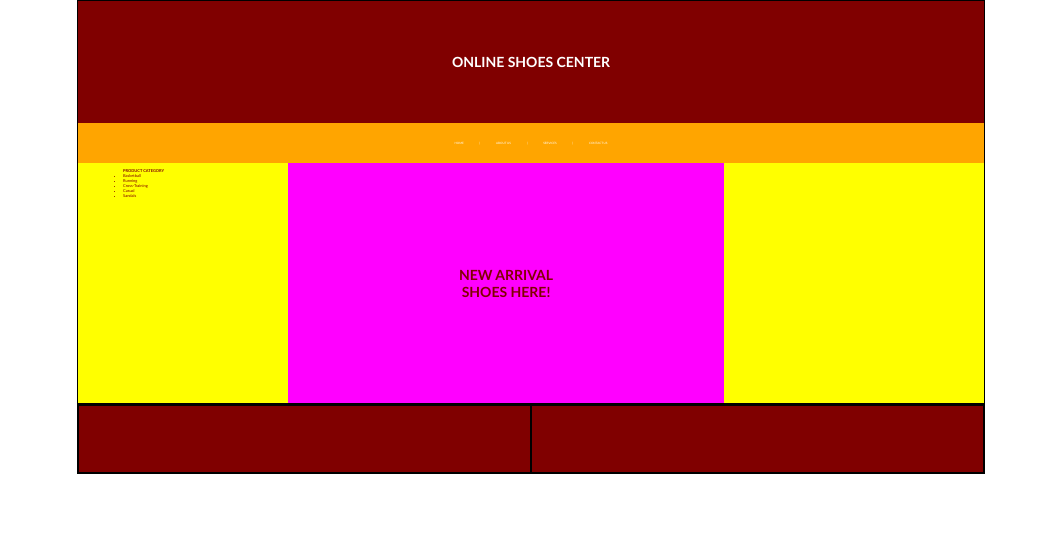
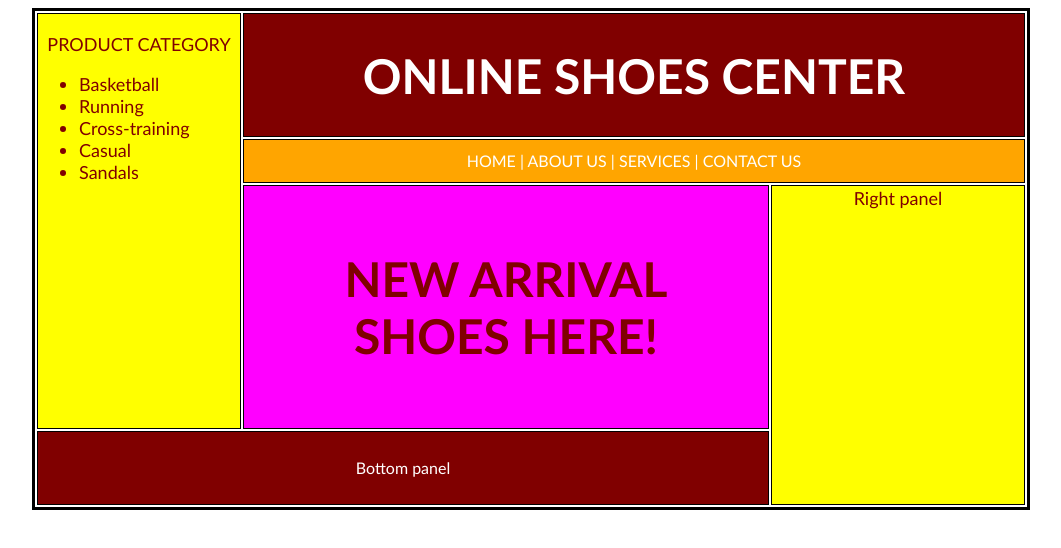
Before and after one commit to JaypeeCabahit/webdev, a plain HTML site: page onlineshoesforpaper.html in a window 1280 px wide. Shown: the whole page, without its empty margins (109-1170 px from the left). Drawn offline with Linux system fonts and the light colour scheme.

Commit message:
Update onlineshoesforpaper.html

```diff
--- a/onlineshoesforpaper.html
+++ b/onlineshoesforpaper.html
@@ -1,49 +1,45 @@
+<!DOCTYPE html>
 <html>
 <head>
     <title>Online Shoes Center</title>
 </head>
-<body style="margin: 0; font-family: Calibri;">
-
-    <table style="width: 908px; text-align: center; border-spacing: 0; margin: 0 auto; border: 1px solid black;">
-        <tr style="height: 120px;">
-            <td colspan="3" style="background-color: maroon; color: white; text-align: center; font-size: 7px;">
-                <h1 style="margin: 0; line-height: 120px;">ONLINE SHOES CENTER</h1>
+<body>
+    <table align="center" border="3" bordercolor="black" width="998">
+        <tr>
+            <td rowspan="3" width="200" bgcolor="yellow" valign="top">
+                <font face="calibri" size="4" color="maroon">
+                    <p align="center">PRODUCT CATEGORY</p>
+                    <ul>
+                        <li>Basketball</li>
+                        <li>Running</li>
+                        <li>Cross-training</li>
+                        <li>Casual</li>
+                        <li>Sandals</li>
+                    </ul>
+                </font>
+            </td>
+            <td colspan="2" bgcolor="maroon" height="120" align="center">
+                <font face="calibri" size="7" color="white"><b>ONLINE SHOES CENTER</b></font>
             </td>
         </tr>
-        <tr style="height: 40px;">
-            <td colspan="3" style="background-color: orange; color: white; font-size: 3px; text-align: center;">
-                <nav>
-                    <a href="#home" style="color: white; text-decoration: none; padding: 0 15px;">HOME</a> |
-                    <a href="#aboutus" style="color: white; text-decoration: none; padding: 0 15px;">ABOUT US</a> |
-                    <a href="#services" style="color: white; text-decoration: none; padding: 0 15px;">SERVICES</a> |
-                    <a href="#contactus" style="color: white; text-decoration: none; padding: 0 15px;">CONTACT US</a>
-                </nav>
+        <tr>
+            <td colspan="2" bgcolor="orange" height="40" align="center">
+                <font face="calibri" size="3" color="white">
+                    HOME | ABOUT US | SERVICES | CONTACT US
+                </font>
             </td>
         </tr>
-        <tr style="height: 240px;">
-            <td style="background-color: yellow; width: 200px; text-align: left; font-size: 4px; color: maroon; padding: 5px; vertical-align: top;">
-                <ul style="list-style-type: disc;">
-                    <strong>PRODUCT CATEGORY</strong>
-                    <li>Basketball</li>
-                    <li>Running</li>
-                    <li>Cross-Training</li>
-                    <li>Casual</li>
-                    <li>Sandals</li>
-                </ul>
+        <tr>
+            <td bgcolor="magenta" height="240" align="center" valign="middle">
+                <font face="calibri" size="7" color="maroon"><b>NEW ARRIVAL <BR> SHOES HERE!</b></font>
             </td>
-            <td style="background-color: magenta; text-align: center; color: maroon; vertical-align: middle; font-size: 7px;">
-                <h1 style="margin: 0;">NEW ARRIVAL <br>SHOES HERE!</h1>
-            </td>
-            <td style="background-color: yellow; width: 250px; text-align: center; font-size: 4px; color: maroon; padding: 5px; vertical-align: top;">
+            <td rowspan="2" width="250" bgcolor="yellow" align="center" valign="top">
+                <font face="calibri" size="4" color="maroon">Right panel</font>
             </td>
         </tr>
-    </table>
-
-    <table style="width: 908px; height: 70px; text-align: center; border-spacing: 0; margin: 0 auto; border: 1px solid black;">
         <tr>
-            <td style="background-color: maroon; color: white; font-size: 3px; text-align: center; width: 50%; border: 1px solid black;">
-            </td>
-            <td style="background-color: maroon; color: white; font-size: 3px; text-align: center; width: 50%; border: 1px solid black;">
+            <td colspan="2" bgcolor="maroon" height="70" align="center">
+                <font face="calibri" size="3" color="white">Bottom panel</font>
             </td>
         </tr>
     </table>
```
